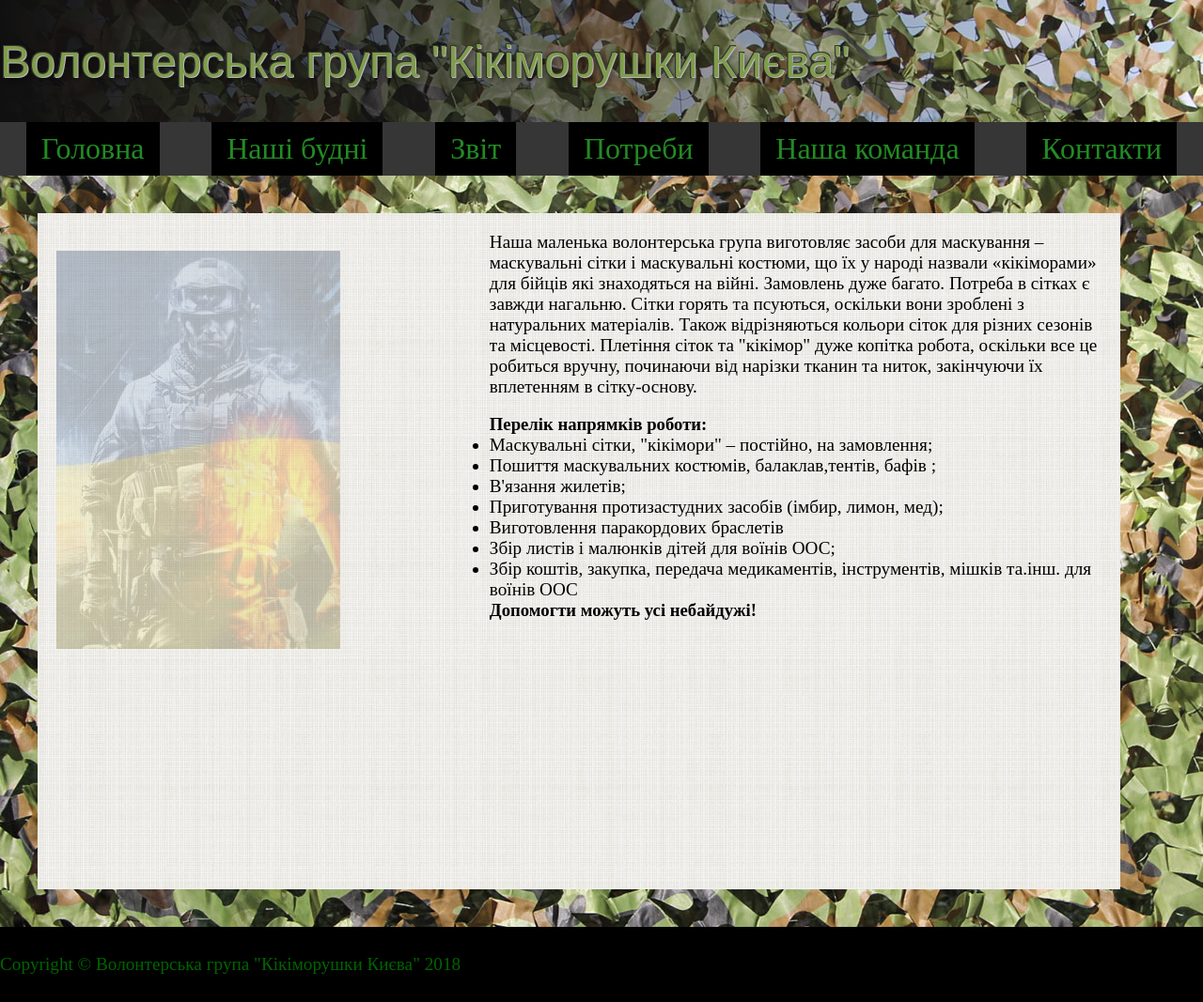
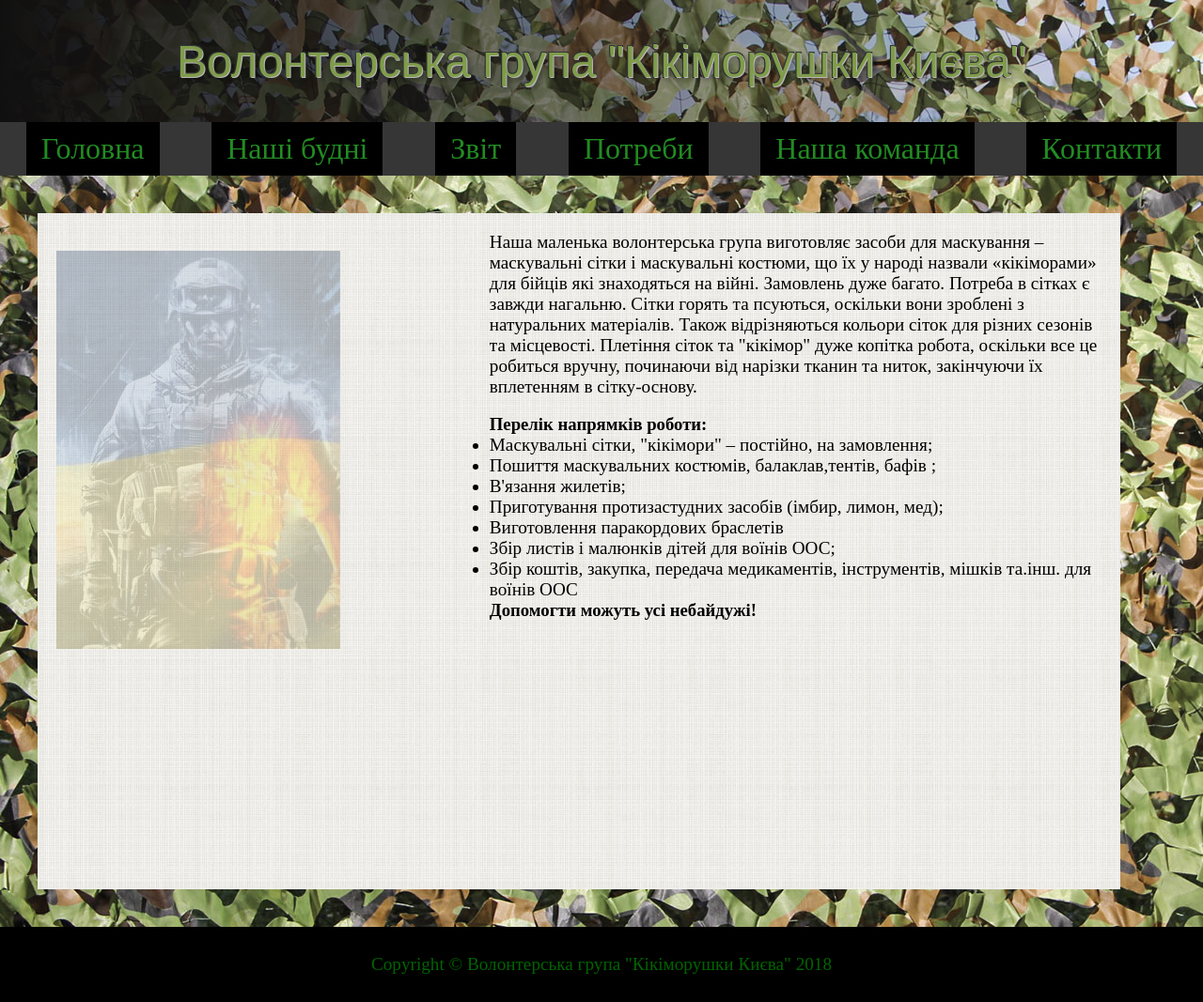
Before and after one commit to oxanna3/m_sait, a plain HTML site: page index.html in a window 1280 px wide. Shown: the whole page at 94% size. Drawn offline with Linux system fonts and the light colour scheme.

Commit message:
Add files via upload

```diff
--- a/style.css
+++ b/style.css
@@ -1,57 +1,76 @@
- * { margin: 0;
+* {
+  margin: 0;
   padding: 0;
   box-sizing: border-box;
 }
 
-            body {margin: 0;
+body {
+  margin: 0;
   padding: 0;
   background-image: url("images/mask1.jpg");
   background-repeat: repeat;
 }
 header {
+  display: -webkit-box;
+  display: -moz-box;
+  display: -ms-flexbox;
+  display: -webkit-flex;
   display: flex;
+  -webkit-box-align: center;
+     -moz-box-align: center;
+     -ms-flex-align: center;
+  -webkit-align-items: center;
           align-items: center;
+  -webkit-box-pack: center;
+     -moz-box-pack: center;
+     -ms-flex-pack: center;
+  -webkit-justify-content: center;
+          justify-content: center;
 
-                width:100%;
+  width: 100%;
   height: 130px;
-                background-image: linear-gradient(to left, rgba(255,0,0,0), rgb(17, 16, 16));}
+  background-image: linear-gradient(
+    to left,
+    rgba(255, 0, 0, 0),
+    rgb(17, 16, 16)
+  );
+}
 .text-shadow {
-
-                font-family:fantasy;
+  font-family: fantasy;
   font-size: 3em;
-                color:rgb(127, 156, 75);
-                text-shadow: 1px 1px #bbb7bb, 1px -1px #363636, -1px 1px #313131, -1px -1px #363536, 3px 3px 6px rgba(0,0,0,.5);
+  color: rgb(127, 156, 75);
+  text-shadow: 1px 1px #bbb7bb, 1px -1px #363636, -1px 1px #313131,
+    -1px -1px #363536, 3px 3px 6px rgba(0, 0, 0, 0.5);
 }
-
 
 .container_my {
   background-image: url("images/tlo.png");
-    width:90%;
+  width: 90%;
   margin: 40px;
   display: flex;
   flex-wrap: wrap;
   min-height: calc(100vh - 80px);
-
 }
-.leftside{
-    flex:40%;
-    opacity:0.3;
+.leftside {
+  flex: 40%;
+  opacity: 0.3;
   padding: 20px;
 }
-.main{
-    flex:60%;
+.main {
+  flex: 60%;
   background-image: "images/tlo.jpg";
   padding: 20px;
 }
 .menu {
   display: flex;
-background-color: #363636;}
+  background-color: #363636;
+}
 .menu a {
   float: left;
   display: block;
-  color:forestgreen;
+  color: forestgreen;
   padding: 10px 16px;
-  margin:0px auto;
+  margin: 0px auto;
   background: black;
   text-decoration: none;
   font-size: 2rem;
@@ -59,19 +78,32 @@ background-color: #363636;}
 }
 .menu a:hover {
   background-color: grey;
-  color:black;
+  color: black;
   text-decoration: none;
 }
 
 footer {
+    display: -webkit-box;
+    display: -moz-box;
+    display: -ms-flexbox;
+    display: -webkit-flex;
     display: flex;
+    -webkit-box-align: center;
+       -moz-box-align: center;
+       -ms-flex-align: center;
+    -webkit-align-items: center;
             align-items: center;
+    -webkit-box-pack: center;
+       -moz-box-pack: center;
+       -ms-flex-pack: center;
+    -webkit-justify-content: center;
+            justify-content: center;
 
   height: 80px;
-   color:darkgreen;
+  color: darkgreen;
   font-size: 1.2rem;
   text-align: center;
-    background:black;
+  background: black;
 }
 
 #title {
@@ -82,100 +114,105 @@ footer {
   text-align: center;
   font-size: 27px;
   color: rgba(255, 255, 255, 1);
-    font-family: 'Open Sans', sans-serif;
+  font-family: "Open Sans", sans-serif;
   z-index: 9999;
-    text-shadow: 0px 1px 2px rgba(0, 0, 0, 0.33), -1px 0px 2px rgba(255, 255, 255, 0);
+  text-shadow: 0px 1px 2px rgba(0, 0, 0, 0.33),
+    -1px 0px 2px rgba(255, 255, 255, 0);
   text-align: center;
 }
 .container a {
-    color:darkgreen;
+  color: darkgreen;
   font-size: 1.2rem;
 }
-.container p {font-size: 1.2rem;}
-.container h4 {color: darkolivegreen;}
+.container p {
+  font-size: 1.2rem;
+}
+.container h4 {
+  color: darkolivegreen;
+}
 @media (max-width: 700px) {
-    .container_my, .menu {
+  .container_my,
+  .menu {
     flex-direction: column;
   }
 }
 
-
-
 .accordion {
-    margin:0 auto;
-    font-size:14px;
-    border:1px solid ;
-    border-radius:10px;
-    width:100%;
-    padding:10px;
+  margin: 0 auto;
+  font-size: 14px;
+  border: 1px solid;
+  border-radius: 10px;
+  width: 100%;
+  padding: 10px;
 }
 .accordion ul {
-    list-style:none;
-    margin:0;
-    padding:0;
+  list-style: none;
+  margin: 0;
+  padding: 0;
 }
 .accordion li {
-    margin:0;
-    padding:0;
+  margin: 0;
+  padding: 0;
 }
-.accordion [type=radio], .accordion [type=checkbox] {
-    display:none;
+.accordion [type="radio"],
+.accordion [type="checkbox"] {
+  display: none;
 }
 .accordion label {
-    display:block;
-    font-size:16px;
-    line-height:16px;
-    background:rgb(127, 156, 75);
-    border:1px solid #129633;
-    color:black;
-    text-shadow:1px 1px 1px rgba(255,255,255,0.3);
-    cursor:pointer;
-    text-transform:uppercase;
+  display: block;
+  font-size: 16px;
+  line-height: 16px;
+  background: rgb(127, 156, 75);
+  border: 1px solid #129633;
+  color: black;
+  text-shadow: 1px 1px 1px rgba(255, 255, 255, 0.3);
+  cursor: pointer;
+  text-transform: uppercase;
   font-weight: 800;
 }
 .accordion ul li label:hover {
-    background:#17693c;
-    color:#FFF;
-    text-shadow:1px 1px 1px rgba(0,0,0,0.5)
+  background: #17693c;
+  color: #fff;
+  text-shadow: 1px 1px 1px rgba(0, 0, 0, 0.5);
 }
 .accordion .content {
-    padding:0 10px;
-    overflow:hidden;
-    border:1px solid #fff;
-    transition: all .5s ease-out;
-    -moz-transition: all .5s ease-out;
+  padding: 0 10px;
+  overflow: hidden;
+  border: 1px solid #fff;
+  transition: all 0.5s ease-out;
+  -moz-transition: all 0.5s ease-out;
 }
 .accordion p {
-    color:#333;
-    margin:0 0 10px;
+  color: #333;
+  margin: 0 0 10px;
 }
 .accordion h4 {
-    color:#17693c;
-    padding:0;
-    margin:10px 0;
+  color: #17693c;
+  padding: 0;
+  margin: 10px 0;
 }
 
-.accordion .content h6{
+.accordion .content h6 {
   color: darkolivegreen;
 }
 
 .vertical ul li {
-    overflow:hidden;
-    margin:0 0 1px;
+  overflow: hidden;
+  margin: 0 0 1px;
 }
 .vertical ul li label {
-    padding:10px;
+  padding: 10px;
 }
 
 .vertical ul li label:hover {
-    border:1px solid  darkolivegreen;;
+  border: 1px solid darkolivegreen;
 }
 .vertical ul li .content {
-    height:0px;
-    border-top:0;
-    transition: all .5s ease-out;
+  height: 0px;
+  border-top: 0;
+  transition: all 0.5s ease-out;
 }
-.vertical [type=checkbox]:checked ~ label ~ .content {
-    height:100%;
-    border:1px solid darkolivegreen;
+.vertical [type="checkbox"]:checked ~ label ~ .content {
+  height: 100%;
+  border: 1px solid darkolivegreen;
 }
```
Also changed, not shown: team.html (+1 -1 lines), weekdays.html (+3 -3 lines). Lines whose indentation alone changed are shown as unchanged.
